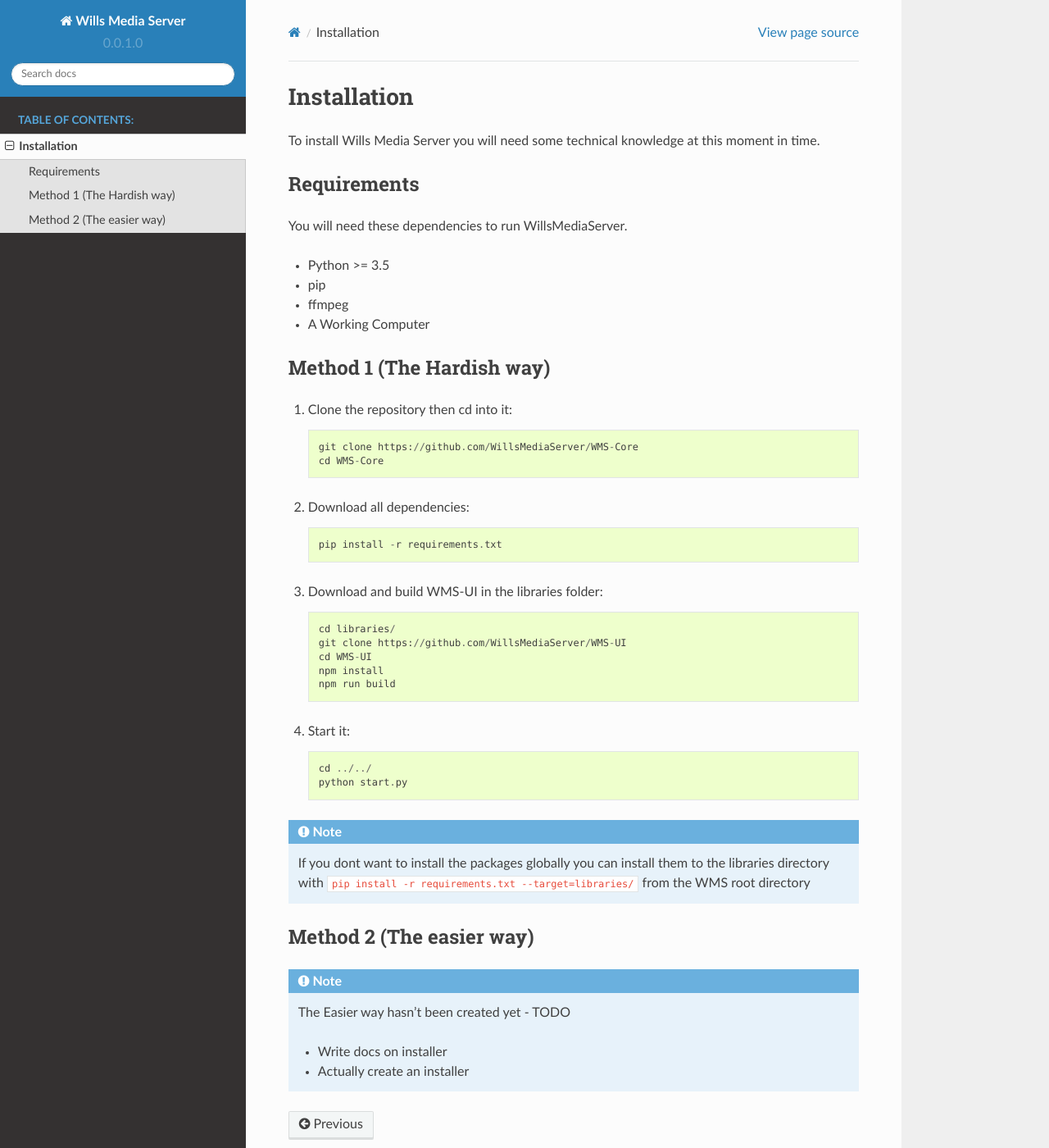
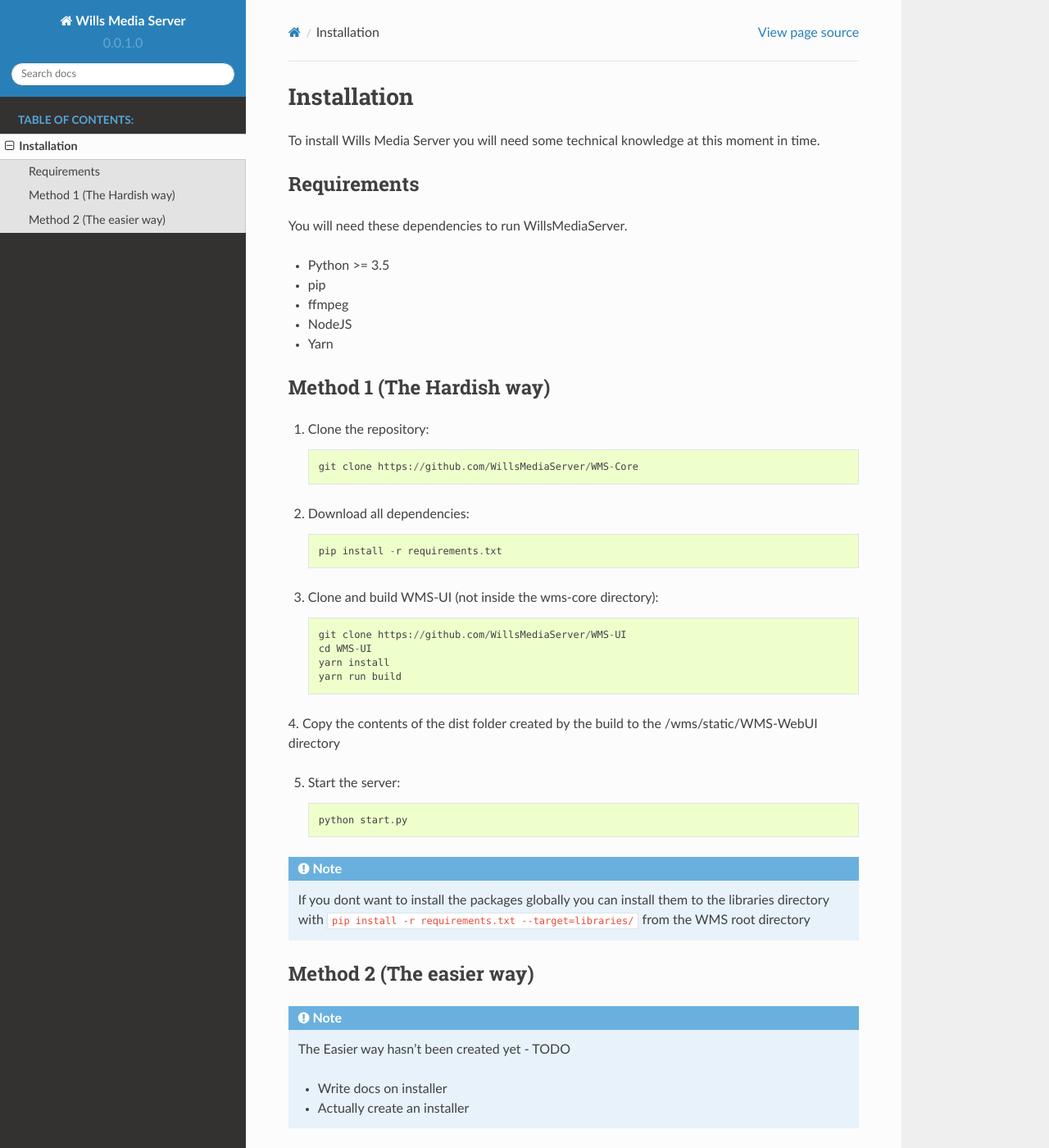
Before and after one commit to WillsMediaServer/Wills-Media-Server, a Sphinx documentation site: the page built from docs/install.rst, in a window 1280 px wide and 1400 px high. Shown: the whole window at 82% size. Built offline with Sphinx 7.4.7 and the Read the Docs theme 2.0.0, drawn with Linux system fonts in a browser that asks for light colours.

Commit message:
update install docs

```diff
--- a/docs/install.rst
+++ b/docs/install.rst
@@ -12,31 +12,32 @@
 - Python >= 3.5
 - pip
 - ffmpeg
-- A Working Computer
+- NodeJS
+- Yarn
 
 Method 1 (The Hardish way)
 ==========================
 
-1. Clone the repository then cd into it::
+1. Clone the repository::
 
     git clone https://github.com/WillsMediaServer/WMS-Core
-    cd WMS-Core
 
 2. Download all dependencies::
 
     pip install -r requirements.txt
 
-3. Download and build WMS-UI in the libraries folder::
+3. Clone and build WMS-UI (not inside the wms-core directory)::
 
-    cd libraries/
     git clone https://github.com/WillsMediaServer/WMS-UI
     cd WMS-UI
-    npm install
-    npm run build
+    yarn install
+    yarn run build
 
-4. Start it::
+4. Copy the contents of the dist folder created by the build to the
+/wms/static/WMS-WebUI directory
 
-    cd ../../
+5. Start the server::
+
     python start.py
 
 .. note::
```
